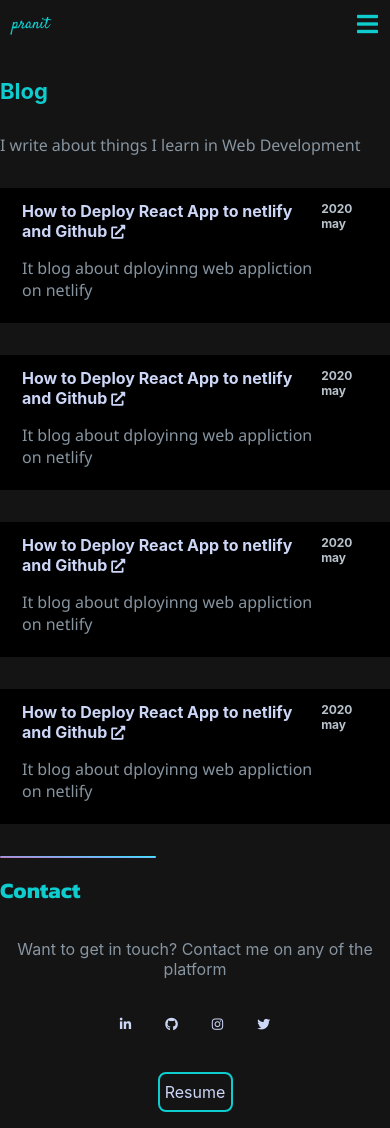
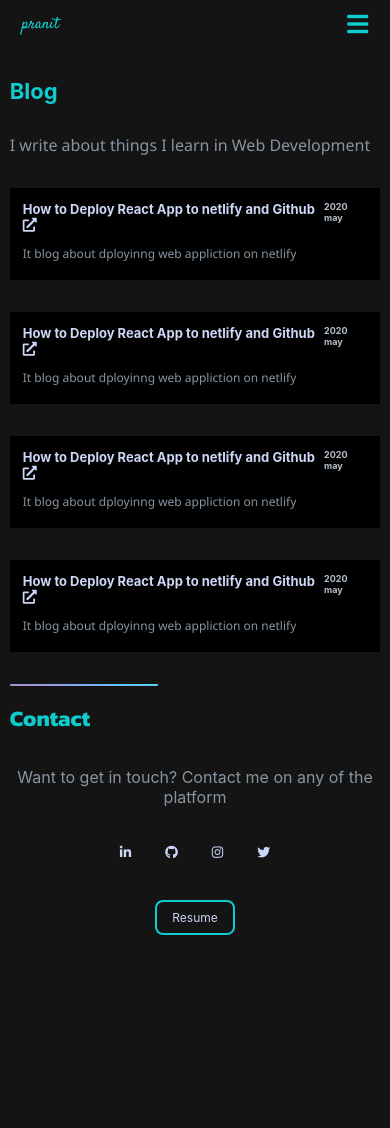
Before and after one commit to pranitcode/My-portfolio-v-1, a React (Create React App) app: page /blog in a window 390 px wide. After the commit the page ends 951 px from the top, so only its background shows below. Built offline with nearby package versions, Linux system fonts and the light colour scheme.

Commit message:
mobile app done

```diff
--- a/src/components/Body/Blog/Blog.css
+++ b/src/components/Body/Blog/Blog.css
@@ -4,3 +4,25 @@
     grid-template-rows: 1fr 1fr ;
     grid-gap: 11px;
   }
+
+  @media only screen and (max-width: 720px) {
+
+.moreproject {
+
+      background-color: rgb(20, 20, 20);
+      padding: 7px 12px;
+      font-size: 12px;
+      display: flex;
+      justify-content: center;
+      align-items: center;
+      border-radius: 8px;
+      border: 2px solid #0fccce;
+      width: 15%;
+    }
+    .moreproject a {
+      text-decoration: none;
+      color: #ccd6f6;
+      font-size: 12px;
+    }
+
+  }
--- a/src/components/Body/contact/contact.css
+++ b/src/components/Body/contact/contact.css
@@ -58,7 +58,25 @@
       font-size: 16px;
       margin-bottom: 12px;
     }
+
+
+
     .download {
-      font-size: 16px;
+
+      background-color: rgb(20, 20, 20);
+      padding: 8px 16px;
+      font-size: 12px;
+      display: flex;
+      justify-content: center;
+      align-items: center;
+      border-radius: 8px;
+      border: 2px solid #0fccce;
+      width: 12%;
     }
+    .download a {
+      text-decoration: none;
+      color: #ccd6f6;
+      font-size: 12px;
+    }
+
   }
--- a/src/components/Body/projects/project-card.css
+++ b/src/components/Body/projects/project-card.css
@@ -123,4 +123,29 @@
     grid-template-rows: 1fr 1fr;
     grid-gap: 11px;
   }
+  .right-side p {
+    font-size:12px;
+    margin-top:2px;
   }
+   .right-side h4 {
+     font-size: 12px; ;
+   }
+  .left-side h4{
+
+    margin-bottom:7px;
+    margin-top:7px;
+    font-size:9px;
+  }
+
+  .project-content {
+    flex: 1;
+    display: flex;
+     justify-content: space-between;
+     background-color: #fff;
+     margin: 16px 0px;
+     padding: 6px 13px;
+     background-color: #000;
+     color: #b8c2cc;
+   }
+
+  }
--- a/src/components/pages/BlogCard.css
+++ b/src/components/pages/BlogCard.css
@@ -74,4 +74,32 @@
       grid-template-rows: 1fr 1fr 1fr;
       grid-gap: 11px;
     }
+    .blog-left-side h4{
+      margin-bottom:5px;
+      margin-top:7px;
+      color:#b8c2cc;
+      font-size: 9px;
     }
+    .blog-right-side  h4 {
+      font-size:13px;
+      margin-bottom:7px;
+      margin-top:7px;
+      cursor: pointer;
+    }
+    .blog-right-side p {
+      color: #8795a1;
+      font-family:"Segoe UI";
+      font-size: 12px;
+    }
+
+    .Blog-card {
+      flex: 1;
+      display: flex;
+      justify-content: space-between;
+      background-color: #fff;
+      margin: 16px 0px;
+      padding: 6px 13px;
+      background-color: #000;
+      color: #b8c2cc;
+     }
+    }
--- a/src/components/pages/BlogPage.css
+++ b/src/components/pages/BlogPage.css
@@ -34,6 +34,6 @@ html {
 
 @media only screen and (max-width: 512px) {
   .blogPage {
-        width: 100%;
+        width: 95%;
     }
 }
--- a/src/components/pages/ProjectPage.css
+++ b/src/components/pages/ProjectPage.css
@@ -34,7 +34,7 @@ html {
 @media only screen and (max-width: 512px) {
 
     .projectPage {
-        width: 100%;
+        width: 95%;
     }
     .gridContainer {
         display: grid;
```
Also changed, not shown: src/components/Body/projects/project.css (line endings or trailing spaces).
